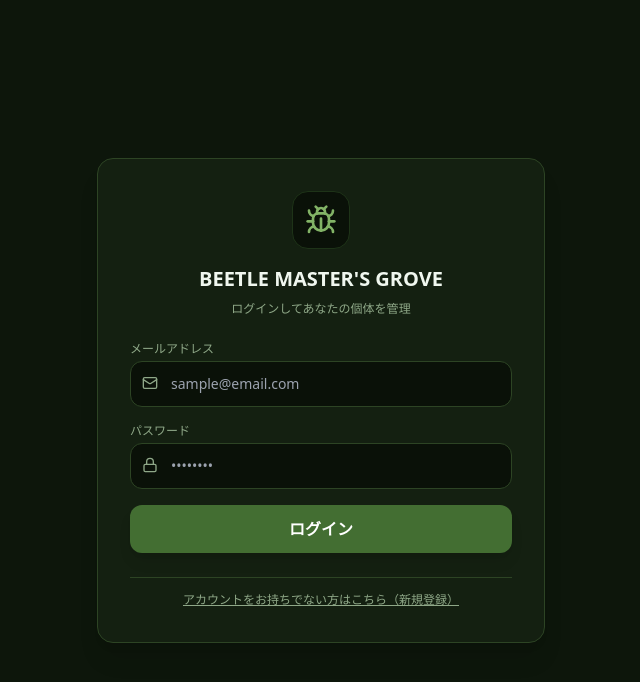
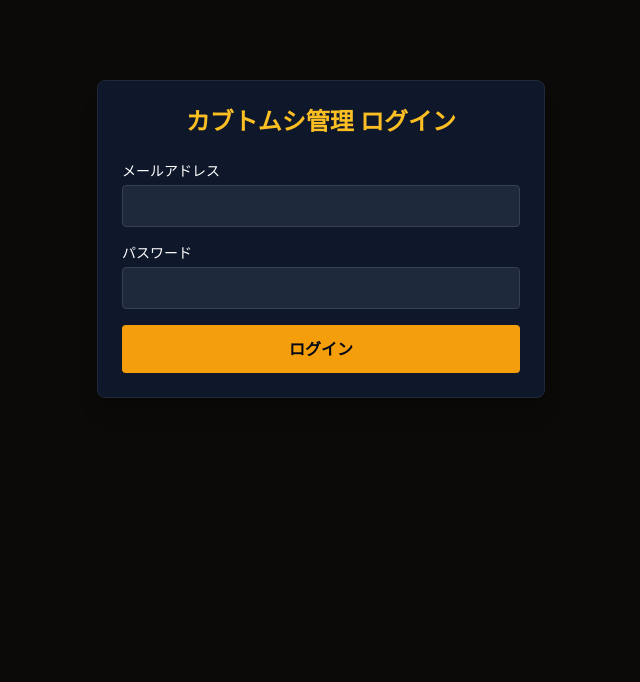
Before and after one commit to eminem1210-star/beetle-app, a Next.js app: page /login in a window 1280 px wide. Shown: the top 682 px of the page, without its empty margins (319-959 px from the left). Built offline with nearby package versions, Linux system fonts and the light colour scheme.

Commit message:
add bloodline and container options

```diff
--- a/app/login/page.tsx
+++ b/app/login/page.tsx
@@ -1,98 +1,71 @@
-// app/login/page.tsx
-'use client';
+'type client';
+
 import { useState } from 'react';
+import { useRouter } from 'next/navigation';
 import { supabase } from '../../lib/supabase';
-import { Bug, Lock, Mail } from 'lucide-react';
 
 export default function LoginPage() {
+  const router = useRouter();
   const [email, setEmail] = useState('');
   const [password, setPassword] = useState('');
-  const [isSignUp, setIsSignUp] = useState(false);
   const [loading, setLoading] = useState(false);
+  const [errorMsg, setErrorMsg] = useState('');
 
-  const handleAuth = async (e: React.FormEvent) => {
+  const handleLogin = async (e: React.FormEvent) => {
     e.preventDefault();
     setLoading(true);
+    setErrorMsg('');
 
-    if (isSignUp) {
-      const { error } = await supabase.auth.signUp({ email, password });
-      if (error) alert('登録失敗: ' + error.message);
-      else {
-        alert('確認メールを送信しました。メール内のリンクをクリックしてログインしてください。');
+    try {
+      const { error } = await supabase.auth.signInWithPassword({
+        email,
+        password,
+      });
+
+      if (error) throw error;
+
+      router.push('/');
+      router.refresh();
+    } catch (error: any) {
+      setErrorMsg('ログインに失敗しました。メールアドレスやパスワードをご確認ください。');
+    } finally {
+      setLoading(false);
     }
-    } else {
-      const { error } = await supabase.auth.signInWithPassword({ email, password });
-      if (error) alert('ログイン失敗: ' + error.message);
-      else {
-        window.location.href = '/'; // ログイン成功したらトップへ
-      }
-    }
-    setLoading(false);
   };
 
   return (
-    <div className="min-h-screen bg-[#0d160b] text-[#e2e8df] flex items-center justify-center p-4">
-      <div className="bg-[#142011] p-6 sm:p-8 rounded-2xl border border-[#2d4424] max-w-md w-full space-y-6 shadow-xl">
-        <div className="text-center space-y-2">
-          <div className="inline-flex p-3 bg-[#0a1108] rounded-2xl border border-[#1e3318] text-[#82b366] mb-2">
-            <Bug size={32} />
-          </div>
-          <h1 className="text-xl font-black text-[#f0f7ef]">BEETLE MASTER'S GROVE</h1>
-          <p className="text-xs text-[#8fa888]">
-            {isSignUp ? 'アカウントを作成して管理を始める' : 'ログインしてあなたの個体を管理'}
-          </p>
-        </div>
-
-        <form onSubmit={handleAuth} className="space-y-4">
+    <div className="max-w-md mx-auto mt-20 p-6 bg-slate-900 text-white rounded-lg border border-slate-800 shadow-xl">
+      <h1 className="text-2xl font-bold mb-6 text-amber-400 text-center">カブトムシ管理 ログイン</h1>
+      {errorMsg && <p className="mb-4 text-red-400 text-sm">{errorMsg}</p>}
+      <form onSubmit={handleLogin} className="space-y-4">
         <div>
-            <label className="text-xs text-[#8fa888] block mb-1">メールアドレス</label>
-            <div className="relative">
-              <Mail size={16} className="absolute left-3 top-3.5 text-[#8fa888]" />
+          <label className="block text-sm mb-1">メールアドレス</label>
           <input
             type="email"
-                required
             value={email}
             onChange={(e) => setEmail(e.target.value)}
-                placeholder="sample@email.com"
-                className="w-full bg-[#0a1108] border border-[#2d4424] p-3 pl-10 rounded-xl text-sm text-[#e2e8df] outline-none focus:border-[#82b366]"
+            required
+            className="w-full p-2 rounded bg-slate-800 border border-slate-700 text-white"
           />
         </div>
-          </div>
-
         <div>
-            <label className="text-xs text-[#8fa888] block mb-1">パスワード</label>
-            <div className="relative">
-              <Lock size={16} className="absolute left-3 top-3.5 text-[#8fa888]" />
+          <label className="block text-sm mb-1">パスワード</label>
           <input
             type="password"
-                required
             value={password}
             onChange={(e) => setPassword(e.target.value)}
-                placeholder="••••••••"
-                className="w-full bg-[#0a1108] border border-[#2d4424] p-3 pl-10 rounded-xl text-sm text-[#e2e8df] outline-none focus:border-[#82b366]"
+            required
+            className="w-full p-2 rounded bg-slate-800 border border-slate-700 text-white"
           />
         </div>
-          </div>
-
         <button
           type="submit"
           disabled={loading}
-            className="w-full bg-[#436e32] hover:bg-[#5b8c43] text-white py-3 rounded-xl font-bold shadow-lg transition-all"
+          className="w-full py-3 bg-amber-500 hover:bg-amber-400 text-slate-950 font-bold rounded transition"
         >
-            {loading ? '処理中...' : isSignUp ? '新規登録する' : 'ログイン'}
+          {loading ? 'ログイン中...' : 'ログイン'}
         </button>
       </form>
-
-        <div className="text-center pt-2 border-t border-[#2d4424]">
-          <button
-            type="button"
-            onClick={() => setIsSignUp(!isSignUp)}
-            className="text-xs text-[#8fa888] hover:text-[#82b366] underline"
-          >
-            {isSignUp ? 'すでにアカウントをお持ちの方はこちら（ログイン）' : 'アカウントをお持ちでない方はこちら（新規登録）'}
-          </button>
-        </div>
-      </div>
     </div>
   );
 }
--- a/app/page.tsx
+++ b/app/page.tsx
@@ -3,218 +3,32 @@
 import { useEffect, useState } from 'react';
 import { useRouter } from 'next/navigation';
 import { supabase } from '../lib/supabase';
-import Link from 'next/link';
 
-type Beetle = {
-  id: string;
-  name: string;
-  type: string;
-  gender: string;
-  status: string;
-  memo: string;
-  image_url: string;
-  created_at: string;
-};
-
-export default function Home() {
+export default function Page() {
   const router = useRouter();
-  const [beetles, setBeetles] = useState<Beetle[]>([]);
-  const [loading, setLoading] = useState(true);
-  // チェックされた個体のIDを保存する配列
-  const [selectedIds, setSelectedIds] = useState<string[]>([]);
+  const [checking, setChecking] = useState(true);
 
   useEffect(() => {
-    fetchBeetles();
+    checkUser();
   }, []);
 
-  const fetchBeetles = async () => {
-    try {
-      const { data, error } = await supabase
-        .from('beetles')
-        .select('*')
-        .order('created_at', { ascending: false });
-
-      if (error) throw error;
-      setBeetles(data || []);
-    } catch (error) {
-      console.error('データ取得エラー:', error);
-    } finally {
-      setLoading(false);
+  const checkUser = async () => {
+    const { data: { session } } = await supabase.auth.getSession();
+    if (!session) {
+      router.push('/login'); // ログインしていなければログイン画面へ移動
+    } else {
+      setChecking(false);
     }
   };
 
-  // チェックボックスのオン/オフ切り替え
-  const handleToggleSelect = (id: string) => {
-    if (selectedIds.includes(id)) {
-      setSelectedIds(selectedIds.filter((item) => item !== id));
-    } else {
-      setSelectedIds([...selectedIds, id]);
-    }
-  };
-
-  // 全選択 / 全解除
-  const handleSelectAll = () => {
-    if (selectedIds.length === beetles.length) {
-      setSelectedIds([]);
-    } else {
-      setSelectedIds(beetles.map((b) => b.id));
-    }
-  };
-
-  // 選択した個体の一括削除
-  const handleDeleteSelected = async () => {
-    if (selectedIds.length === 0) return;
-    if (!confirm(`選択した ${selectedIds.length} 件の個体を削除してもよろしいですか？`)) return;
-
-    try {
-      const { error } = await supabase
-        .from('beetles')
-        .delete()
-        .in('id', selectedIds);
-
-      if (error) throw error;
-      setSelectedIds([]);
-      fetchBeetles();
-    } catch (error) {
-      console.error('一括削除エラー:', error);
-      alert('削除に失敗しました。');
-    }
-  };
+  if (checking) {
+    return <div className="text-white text-center py-20">認証確認中...</div>;
+  }
 
   return (
-    <div className="min-h-screen bg-slate-950 text-white p-4 sm:p-8">
-      <div className="max-w-5xl mx-auto">
-        {/* ヘッダー部分 */}
-        <div className="flex flex-col sm:flex-row justify-between items-start sm:items-center mb-8 gap-4 border-b border-slate-800 pb-4">
-          <div>
-            <h1 className="text-3xl font-extrabold text-amber-400 tracking-wider">
-              BEETLE MASTER'S GROVE
-            </h1>
-            <p className="text-sm text-slate-400 mt-1">
-              カブトムシ・クワガタ育成管理ダッシュボード
-            </p>
-          </div>
-          <Link
-            href="/new"
-            className="px-5 py-2.5 bg-amber-500 hover:bg-amber-400 text-slate-950 font-bold rounded-xl shadow-lg transition transform hover:-translate-y-0.5"
-          >
-            + 新規個体を登録
-          </Link>
-        </div>
-
-        {/* 一括操作バー（レ点選択用） */}
-        {!loading && beetles.length > 0 && (
-          <div className="flex items-center justify-between bg-slate-900 p-4 rounded-xl mb-6 border border-slate-800">
-            <div className="flex items-center gap-3">
-              <input
-                type="checkbox"
-                checked={selectedIds.length === beetles.length && beetles.length > 0}
-                onChange={handleSelectAll}
-                className="w-5 h-5 accent-amber-500 rounded cursor-pointer"
-              />
-              <span className="text-sm font-medium text-slate-300">
-                すべて選択 ({selectedIds.length} / {beetles.length} 件選択中)
-              </span>
-            </div>
-            {selectedIds.length > 0 && (
-              <button
-                onClick={handleDeleteSelected}
-                className="px-4 py-1.5 bg-red-600 hover:bg-red-500 text-white text-sm font-bold rounded-lg transition"
-              >
-                選択した個体を削除
-              </button>
-            )}
-          </div>
-        )}
-
-        {/* ローディング表示 */}
-        {loading ? (
-          <div className="text-center py-20 text-slate-500">読み込み中...</div>
-        ) : beetles.length === 0 ? (
-          <div className="text-center py-20 bg-slate-900 rounded-2xl border border-slate-800">
-            <p className="text-slate-400 mb-4">登録されている個体がいません。</p>
-            <Link
-              href="/new"
-              className="text-amber-400 hover:underline font-semibold"
-            >
-              最初の個体を登録してみましょう
-            </Link>
-          </div>
-        ) : (
-          /* メインのカード一覧画面（かっこいいダークUI） */
-          <div className="grid grid-cols-1 sm:grid-cols-2 lg:grid-cols-3 gap-6">
-            {beetles.map((beetle) => {
-              const isSelected = selectedIds.includes(beetle.id);
-              return (
-                <div
-                  key={beetle.id}
-                  className={`relative bg-slate-900 rounded-2xl overflow-hidden border transition shadow-xl flex flex-col ${
-                    isSelected ? 'border-amber-500 ring-2 ring-amber-500/50' : 'border-slate-800 hover:border-slate-700'
-                  }`}
-                >
-                  {/* チェックボックス（カードの左上） */}
-                  <div className="absolute top-3 left-3 z-10">
-                    <input
-                      type="checkbox"
-                      checked={isSelected}
-                      onChange={() => handleToggleSelect(beetle.id)}
-                      className="w-6 h-6 accent-amber-500 rounded shadow-md cursor-pointer"
-                    />
-                  </div>
-
-                  {/* 画像表示エリア */}
-                  <div className="h-48 bg-slate-800 relative">
-                    {beetle.image_url ? (
-                      <img
-                        src={beetle.image_url}
-                        alt={beetle.name}
-                        className="w-full h-full object-cover"
-                      />
-                    ) : (
-                      <div className="w-full h-full flex items-center justify-center text-slate-600 text-sm">
-                        画像なし
-                      </div>
-                    )}
-                    <span className="absolute bottom-2 right-2 px-2.5 py-1 bg-slate-950/80 backdrop-blur text-xs font-semibold rounded-full text-amber-400 border border-slate-700">
-                      {beetle.status}
-                    </span>
-                  </div>
-
-                  {/* 情報エリア */}
-                  <div className="p-5 flex-1 flex flex-col justify-between">
-                    <div>
-                      <div className="flex justify-between items-start mb-2">
-                        <h3 className="text-lg font-bold text-white truncate">
-                          {beetle.name}
-                        </h3>
-                        <span className="text-xs px-2 py-0.5 bg-slate-800 text-slate-300 rounded border border-slate-700">
-                          {beetle.gender}
-                        </span>
-                      </div>
-                      <p className="text-xs text-amber-500/90 font-semibold mb-3">
-                        {beetle.type}
-                      </p>
-                      {beetle.memo && (
-                        <p className="text-sm text-slate-400 line-clamp-2 bg-slate-950/50 p-2.5 rounded-xl border border-slate-800/60 mb-4">
-                          {beetle.memo}
-                        </p>
-                      )}
-                    </div>
-
-                    {/* 編集ボタン */}
-                    <Link
-                      href={`/edit?id=${beetle.id}`}
-                      className="w-full py-2 bg-slate-800 hover:bg-slate-700 text-center text-xs font-bold text-slate-200 rounded-xl transition border border-slate-700"
-                    >
-                      詳細・編集
-                    </Link>
-                  </div>
-                </div>
-              );
-            })}
-          </div>
-        )}
-      </div>
+    <div className="p-6 text-white bg-slate-900 min-h-screen">
+      <h1 className="text-2xl font-bold text-amber-400 mb-4">カブトムシ・クワガタ管理</h1>
+      {/* ここに従来の個体一覧や管理画面のコードが入ります */}
     </div>
   );
 }
```
Lines whose indentation alone changed are shown as unchanged.
